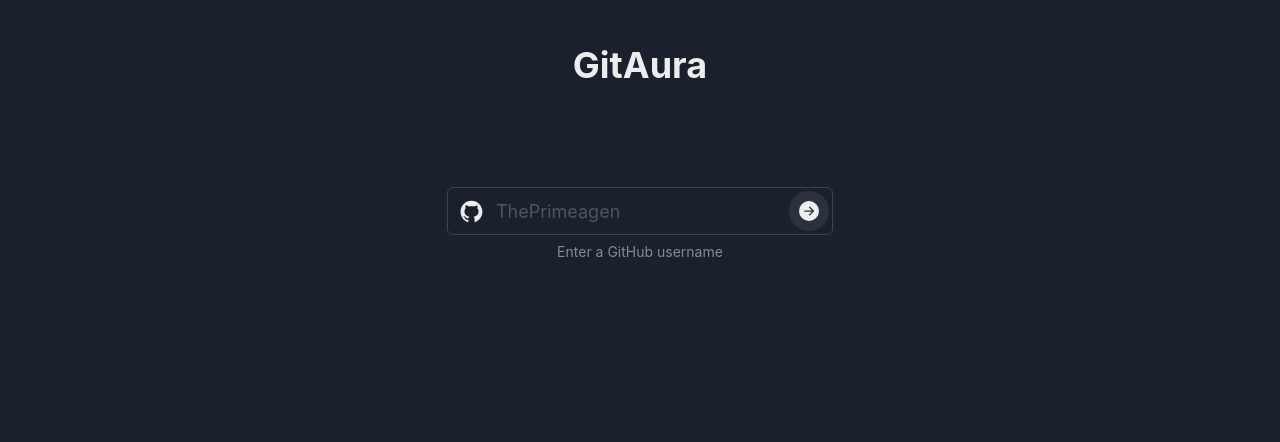
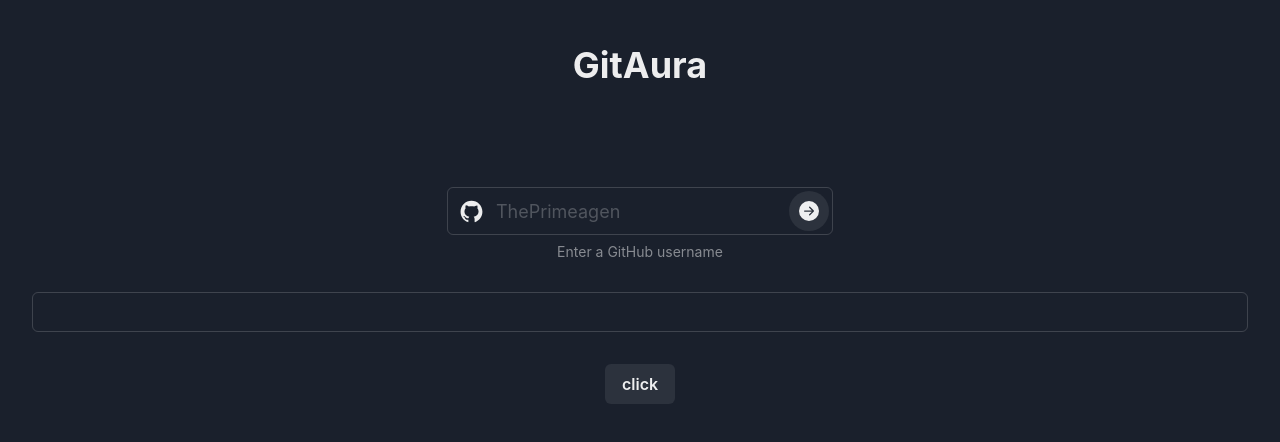
Before and after one commit to rami-nk/gitaura, a React (Vite) app: page / in a window 1280 px wide. Shown: the top 442 px of the page. Built offline with nearby package versions, Linux system fonts and the light colour scheme.

Commit message:
feat: call search on search and log result

```diff
--- a/src/App.tsx
+++ b/src/App.tsx
@@ -1,13 +1,15 @@
 import {useState} from 'react';
 import './App.scss'
 import {
+    Button,
+    Input,
     Stack,
     VStack,
 } from "@chakra-ui/react";
 import UserSearchInput from "./components/UserSearchInput.tsx";
 import {GitHubUser} from "./models/GitHubUser.ts";
 import Header from './components/Header.tsx';
-import {getRepositories, getUsers} from "./services/githubService.ts";
+import {getRepositories, getUsers, searchForRepository} from "./services/githubService.ts";
 import {Repository} from "./models/Repository.ts";
 import RepositoriesList from "./components/RepositoriesList.tsx";
 import NoResults from './components/NoResults.tsx';
@@ -73,12 +75,22 @@
             });
     };
 
+    const [searchString, setSearchString] = useState<string>("");
+
     return (
         <Stack spacing={2}>
             <Header/>
             <VStack w="100%" spacing={8} mt={20} align="center">
                 <UserSearchInput onChange={handleChange} isLoading={isLoading} errorMessage={error}
                                  onSearch={handleSearch}/>
+                <Input onChange={(event) => setSearchString(event.target.value)} />
+                <Button onClick={async () => {
+                    searchForRepository(userData!.login, searchString)
+                        .then(response => console.log(response))
+                        .catch(error => console.error(error));
+                }}>
+                    click
+                    </Button>
                 <VStack w={["90%", "70%", "60%"]} spacing={2} align="center">
                     {
                         !isLoading && userData && repositories.length > 0 &&
```
